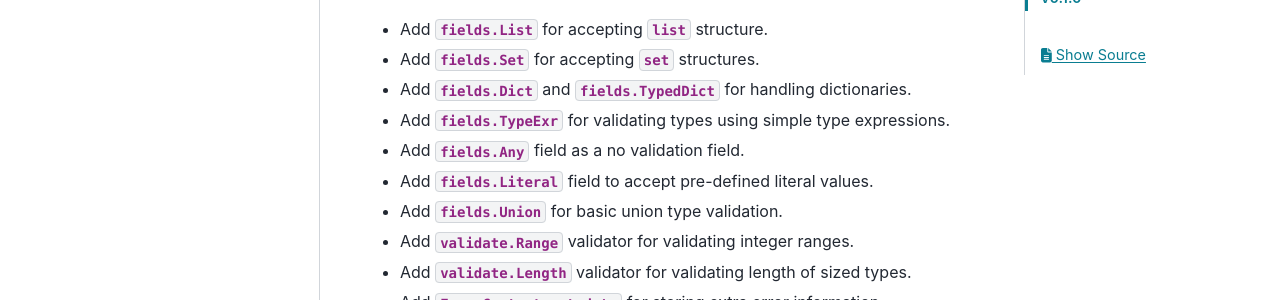
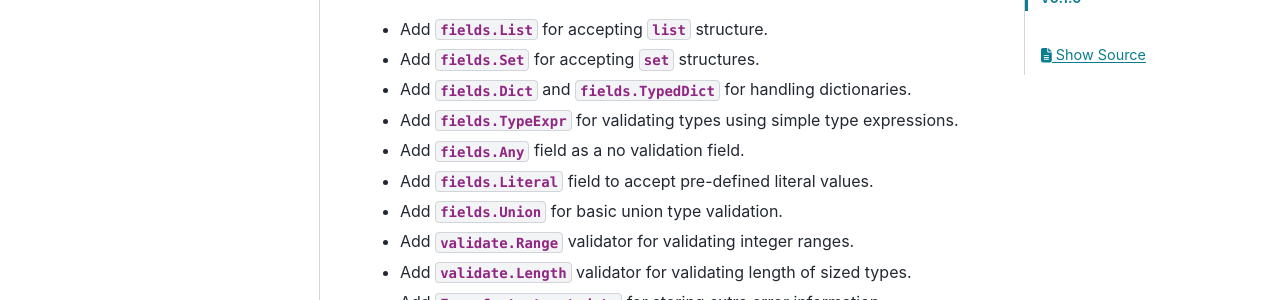
Before and after one commit to izxxr/oblate, a Sphinx documentation site: the page built from docs/source/changelog.rst, in a window 1280 px wide and 900 px high. Shown: the part 394-694 px from the top of the window. Built offline with Sphinx 7.4.7 and the PyData theme 0.15.4, drawn with Linux system fonts in a browser that asks for light colours.

Commit message:
Fix typo in class name in changelog

```diff
--- a/docs/source/changelog.rst
+++ b/docs/source/changelog.rst
@@ -14,7 +14,7 @@ New features
 - Add :class:`fields.List` for accepting :class:`list` structure.
 - Add :class:`fields.Set` for accepting :class:`set` structures.
 - Add :class:`fields.Dict` and :class:`fields.TypedDict` for handling dictionaries.
-- Add :class:`fields.TypeExr` for validating types using simple type expressions.
+- Add :class:`fields.TypeExpr` for validating types using simple type expressions.
 - Add :class:`fields.Any` field as a no validation field.
 - Add :class:`fields.Literal` field to accept pre-defined literal values.
 - Add :class:`fields.Union` for basic union type validation.
```
